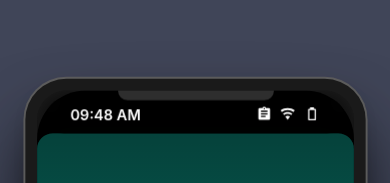
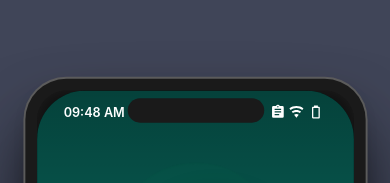
Before and after one commit to nachiketgalande1609/digital-arrest, a React (Vite) app: page / in a window 390 px wide. Shown: the top 183 px of the page. Built offline with nearby package versions, Linux system fonts and the light colour scheme.

Commit message:
Phone UI change

```diff
--- a/src/PhoneInterface.css
+++ b/src/PhoneInterface.css
@@ -30,14 +30,13 @@
 
 .phone-notch {
     position: absolute;
-    top: 0;
+    top: 8px;
     left: 50%;
     transform: translateX(-50%);
-    width: 160px;
-    height: 10px;
-    background: #2e2e2e;
-    border-bottom-left-radius: 18px;
-    border-bottom-right-radius: 18px;
+    width: 140px;
+    height: 25px;
+    background: #1a1a1a;
+    border-radius: 18px;
     z-index: 10;
 }
 
@@ -55,23 +54,22 @@
 .status-bar {
     display: flex;
     justify-content: space-between;
-    padding: 8px 24px;
+    padding: 12px 24px 4px 24px;
     color: white;
-    font-size: 15px;
     font-weight: 600;
-    background: rgba(0, 0, 0, 0.4);
-    backdrop-filter: blur(10px);
-    z-index: 2;
-    border-radius: 20px;
-    margin-top: 8px;
-    margin-left: 10px;
-    margin-right: 10px;
+    z-index: 10;
+    margin-top: 12px;
+    width: 98%;
+    margin-left: auto;
+    margin-right: auto;
+    position: absolute;
+    top: -10px;
+    left: 0;
+    right: 0;
 }
 
-.status-icons {
-    display: flex;
-    gap: 8px;
-    align-items: center;
+.status-bar span {
+    font-size: 13px;
 }
 
 .call-screen {
@@ -86,6 +84,8 @@
     position: relative;
     overflow: hidden;
     background-color: #075e54;
+    padding-top: 60px;
+    /* Added padding to account for the status bar */
 }
 
 .top-gradient {
@@ -347,3 +347,7 @@
         height: 60px;
     }
 }
+
+.status-bar .icon {
+    margin-right: 3px;
+}
--- a/src/PhoneInterface.tsx
+++ b/src/PhoneInterface.tsx
@@ -73,6 +73,9 @@ const PhoneInterface: React.FC<PhoneInterfaceProps> = ({ onAnswer, onReject, cal
                 {/* Phone screen */}
                 <div className="phone-screen">
                     {/* Status bar */}
+
+                    {/* Call screen */}
+                    <div className={`call-screen ringing`}>
                         <div className="status-bar">
                             <span className="time">{currentTime}</span>
                             <div className="status-icons">
@@ -102,10 +105,6 @@ const PhoneInterface: React.FC<PhoneInterfaceProps> = ({ onAnswer, onReject, cal
                                 </span>
                             </div>
                         </div>
-
-                    {/* Call screen */}
-                    <div className={`call-screen ringing`}>
-                        {/* Top gradient overlay */}
                         <div className="top-gradient"></div>
 
                         {/* Caller info */}
```
Lines whose indentation alone changed are shown as unchanged.
